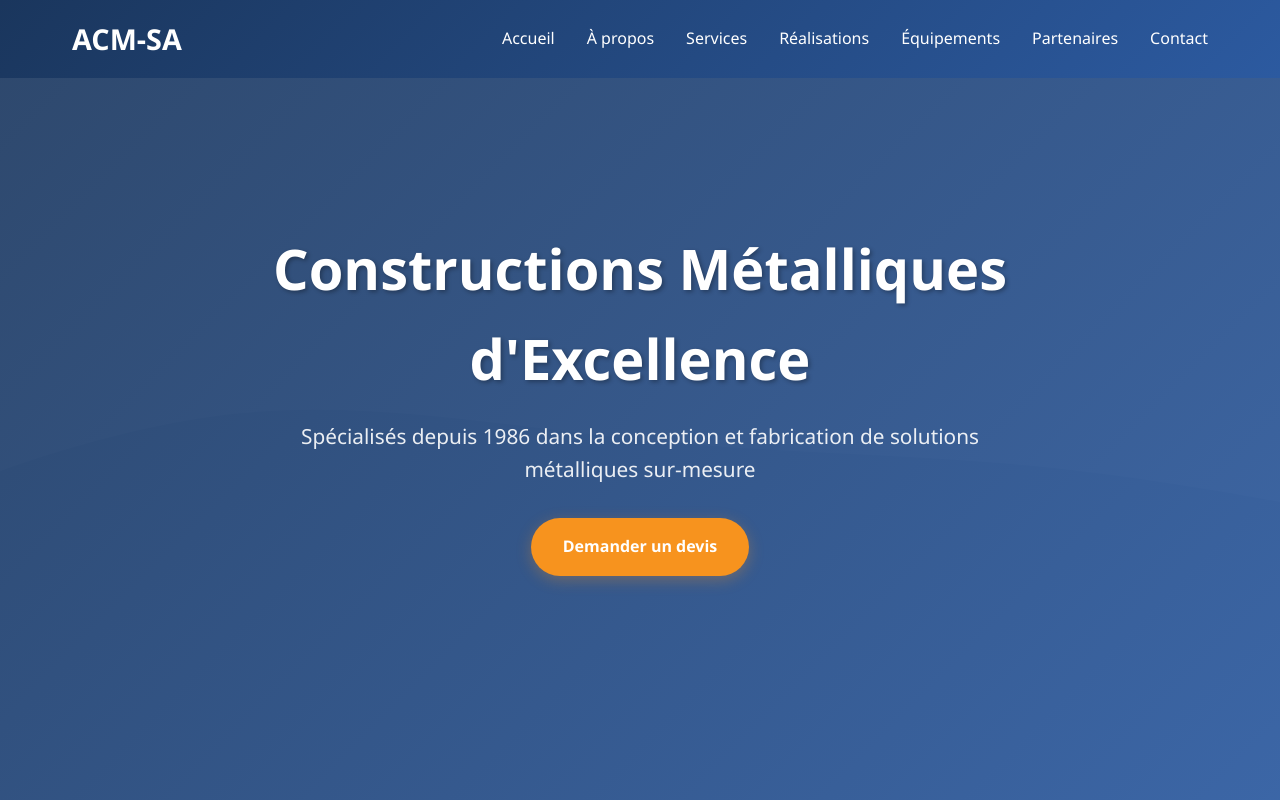
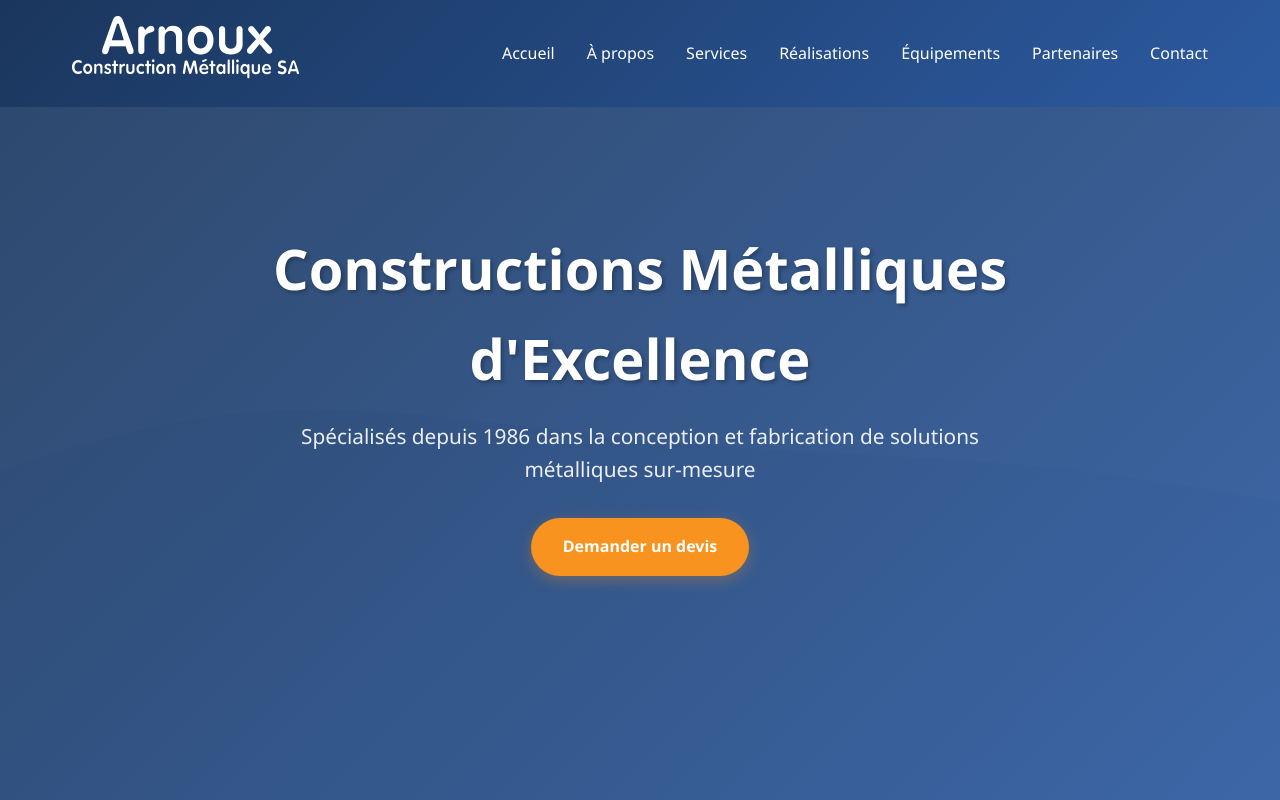
Before and after one commit to estebanvial/arnoux, a plain HTML site: page index.html in a window 1280 px wide. Shown: the top 800 px of the page. Drawn offline with Linux system fonts and the light colour scheme.

Commit message:
Update index.html

```diff
--- a/index.html
+++ b/index.html
@@ -11,7 +11,9 @@
     <!-- Header -->
     <header class="header">
         <div class="nav-container">
-            <a href="#" class="logo">ACM-SA</a>
+            <a href="#" class="logo">
+                <img src="./images/logo/logo-acm.png" alt="Arnoux Construction Métallique SA" class="logo-img">
+            </a>
             <nav>
                 <ul class="nav-menu" id="navMenu">
                     <li><a href="#accueil" class="nav-link">Accueil</a></li>
```
